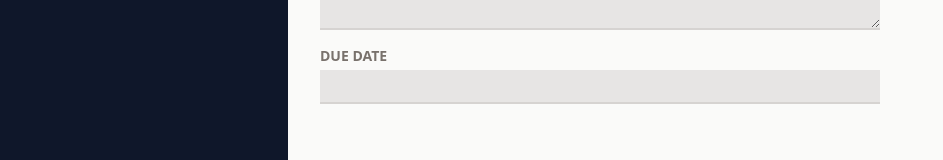
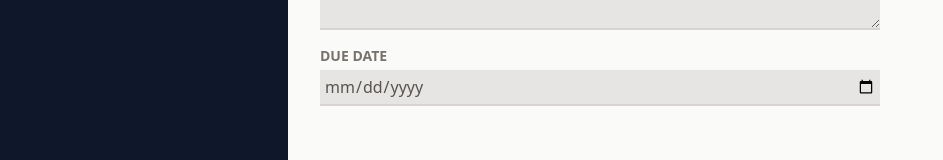
Before and after one commit to pankaj2605/Project-management, a React (Vite) app: page / in a window 1280 px wide. Both pictures are taken after a click on the button "Add Project". Shown: the part 294-454 px from the top of the page, without its empty margins (0-943 px from the left). Built offline with nearby package versions, Linux system fonts and the light colour scheme.

Commit message:
collecting user iput and updating in UI

```diff
--- a/src/App.jsx
+++ b/src/App.jsx
@@ -19,10 +19,25 @@ function App() {
     })
   }
 
+  const handleAddProject=(projectData)=>{
+    setProjectState(prevState=>{
+      const newProject ={
+        ...projectData,
+        id:Math.random()
+      }
+
+      return{
+        ...prevState,
+        projects:[...prevState.projects,newProject],
+
+      }
+    })
+  }
+  console.log(projectState);
   let content;
 
   if(projectState.selectedProjectId === null){
-        content = <NewProject/>
+        content = <NewProject onAdd={handleAddProject} />
       } else if (projectState.selectedProjectId === undefined){
         content =  <NoProjectSelected onStartAddProject={handleStartAddProject} />;
       }
--- a/src/components/Input.jsx
+++ b/src/components/Input.jsx
@@ -1,10 +1,14 @@
-import React from 'react'
-const classes='w-full p-1 border-b-2 border-stone-300 bg-stone-200 text-stone-600 focus:outline-none focus:border-stone-600';
-export default function Input({label,textarea,...props}) {
+import React, { forwardRef } from 'react';
+
+
+const Input = forwardRef(function Input({label,textarea,...props},ref) {
+    const classes='w-full p-1 border-b-2 border-stone-300 bg-stone-200 text-stone-600 focus:outline-none focus:border-stone-600';
   return (
     <p className='flex flex-col gap-1 my-4'>
         <label className='text-sm font-bold uppercase text-stone-500'>{label}</label>
-        {textarea? <textarea className={classes} {...props}/> : <input className={classes} {...props}/>}
+        {textarea? <textarea className={classes} {...props} ref={ref} /> : <input className={classes} {...props} ref={ref}/>}
     </p>
   )
-}
+})
+
+export default Input;
--- a/src/components/NewProject.jsx
+++ b/src/components/NewProject.jsx
@@ -1,7 +1,24 @@
-import React from 'react'
+import React, { useRef } from 'react'
 import Input from './Input'
 
-export default function NewProject() {
+export default function NewProject({onAdd}) {
+    const title=useRef();
+    const description =useRef();
+    const dueDate =useRef();
+
+    const handleSave=()=>{
+        const enteredTitle = title.current.value;
+        const enteredDescription = description.current.value;
+        const enteredDueDate = dueDate.current.value;
+
+        //vadlidation
+
+        onAdd({
+            title:enteredTitle,
+            description:enteredDescription,
+            dueDate:enteredDueDate
+        });
+    }
   return (
     <div className='w-[35rem] mt-16'>
         <menu className='flex items-center justify-end gap-4 my-4'>
@@ -9,13 +26,13 @@ export default function NewProject() {
                 <button className='px-6 py-2 rounded-md text-slate-800 hover:text-slate-950 hover:bg-red-400'>Cancel</button>
             </li>
             <li>
-                <button className= ' px-6 py-2 rounded-md bg-slate-600 text-stone-50 hover:bg-slate-950'>Save</button>
+                <button className= ' px-6 py-2 rounded-md bg-slate-600 text-stone-50 hover:bg-slate-950' onClick={handleSave}>Save</button>
             </li>
         </menu>
         <div>
-            <Input label="Title"/>
-            <Input textarea label="Description"/>
-            <Input label="Due Date" />
+            <Input type="text" ref={title} label="Title" />
+            <Input ref={description} textarea label="Description"/>
+            <Input type="date" ref={dueDate} label="Due Date" />
 
         </div>
     </div>
```
